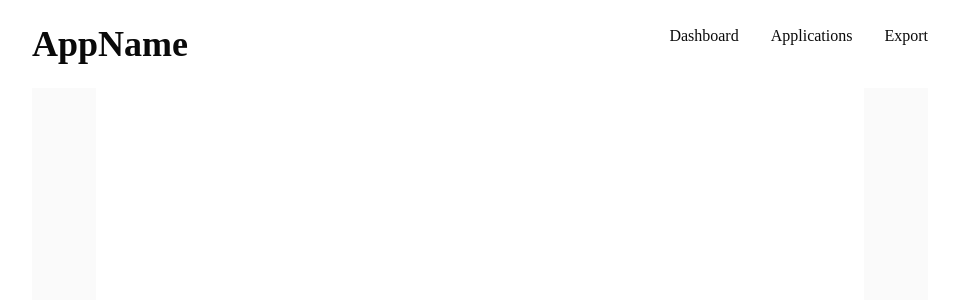
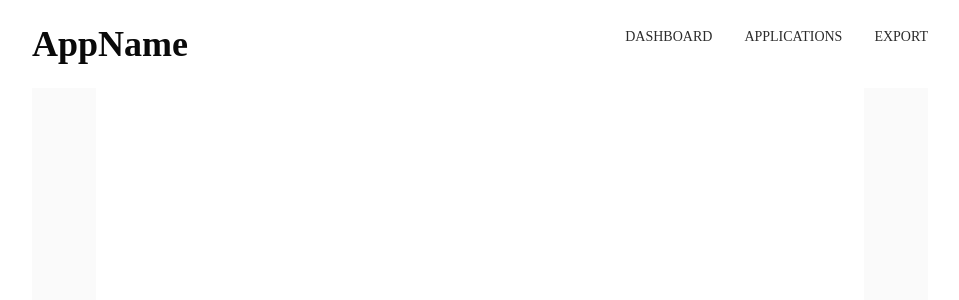
Before and after one commit to DimmyMaenhout/nextjs-application-tracker, a Next.js app: page / in a window 1280 px wide. Shown: the top 300 px of the page, without its empty margins (160-1119 px from the left). Built offline with nearby package versions, Linux system fonts and the light colour scheme.

Commit message:
Updated styling (text color, size, uppercased)

```diff
--- a/components/nav-link.tsx
+++ b/components/nav-link.tsx
@@ -14,7 +14,10 @@ export default function NavLink({
 }: PropsWithChildren<NavLinkProps>) {
   const path = usePathname();
   return (
-    <Link className={`${path === href ? "font-bold" : undefined}`} href={href}>
+    <Link
+      className={`${path === href ? "font-bold" : undefined} text-[#2b2b2b] text-transform: uppercase text-sm`}
+      href={href}
+    >
       {children}
     </Link>
   );
```
